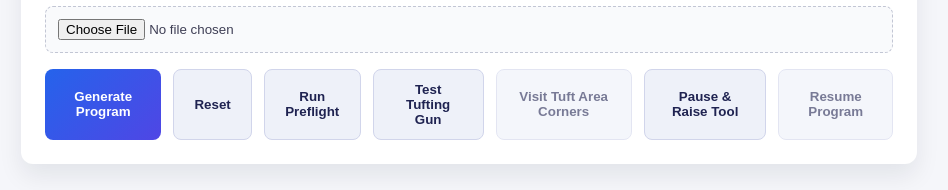
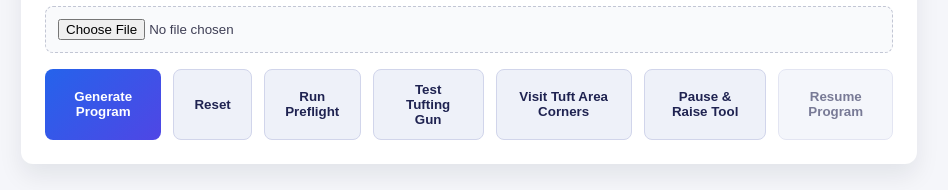
Before and after one commit to sebastian-meier/ur-tuft-engine, a React (Vite) app in the folder frontend/: page / in a window 1280 px wide. Shown: the part 663-853 px from the top of the page, without its empty margins (171-1119 px from the left). Built offline with nearby package versions, Linux system fonts and the light colour scheme; no server answers.

Commit message:
Enable visit tuft area button after image selection

```diff
--- a/frontend/src/App.tsx
+++ b/frontend/src/App.tsx
@@ -1046,8 +1046,7 @@ const handleBoundingBoxRoutine = () => {
               onClick={handleBoundingBoxRoutine}
               disabled={
                 uploadState === 'uploading' ||
-                boundingBoxState === 'running' ||
-                !result?.metadata.boundingBoxMm
+                boundingBoxState === 'running'
               }
             >
               {boundingBoxState === 'running' ? t.actions.boundingBoxRunning : t.actions.boundingBox}
```
